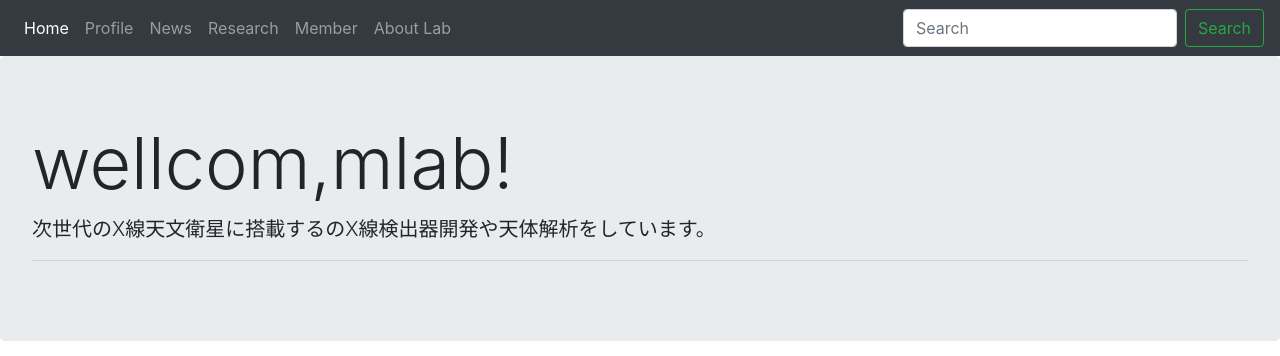
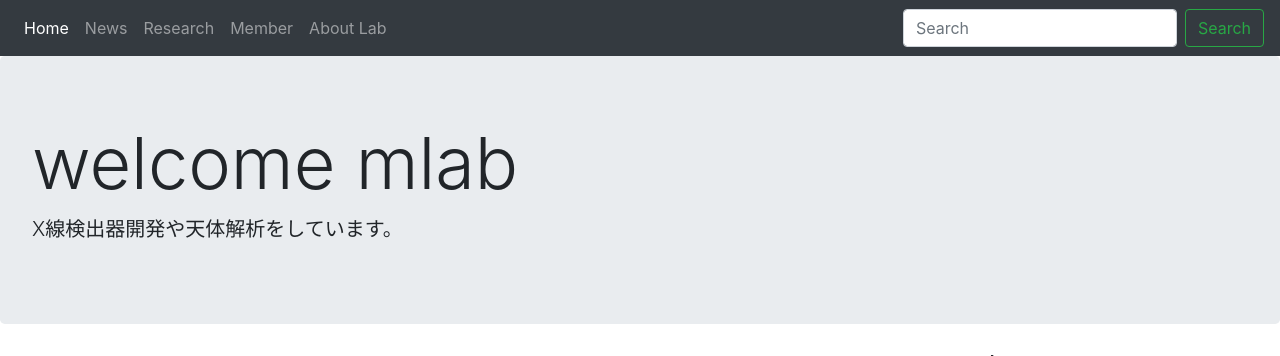
Before and after one commit to soimyy/mlab_homepage, a Django app: page /news/ in a window 1280 px wide. Shown: the top 356 px of the page. Run offline with Django 3.2, Linux system fonts and the light colour scheme; data comes from the database, SQL or seed files in the repository; some libraries are stand-ins or nearby versions.

Commit message:
version2

```diff
--- a/homepage/homepage/settings.py
+++ b/homepage/homepage/settings.py
@@ -25,7 +25,7 @@ SECRET_KEY = '8sda1qj@whimfynh9s*-4-a^%!ng031(ug=j)e(3#%lr%+_81-'
 # SECURITY WARNING: don't run with debug turned on in production!
 DEBUG = True
 
-ALLOWED_HOSTS = []
+ALLOWED_HOSTS = ["127.0.0.1","localhost","192.168.100.100"]
 
 
 # Application definition
@@ -123,3 +123,7 @@ USE_TZ = True
 # https://docs.djangoproject.com/en/2.0/howto/static-files/
 
 STATIC_URL = '/static/'
+STATIC_ROOT = os.path.join(BASE_DIR, "static")
+
+MEDIA_ROOT = os.path.join(BASE_DIR,'media')
+MEDIA_URL = '/media/'
--- a/homepage/homepage/urls.py
+++ b/homepage/homepage/urls.py
@@ -15,6 +15,8 @@ Including another URLconf
 """
 from django.contrib import admin
 from django.urls import path,include
+from django.conf.urls.static import static
+from django.conf import settings
 
 urlpatterns = [
     path('admin/', admin.site.urls),
@@ -24,3 +26,5 @@ urlpatterns = [
     path('lab/',include('lab.urls'),),
     path('news/',include('news.urls'),),
 ]
+
+urlpatterns += static(settings.MEDIA_URL,document_root=settings.MEDIA_ROOT)
--- a/homepage/member/models.py
+++ b/homepage/member/models.py
@@ -22,6 +22,7 @@ year = str(timezone.now()).split("-")[0]
 month = str(timezone.now()).split("-")[1]
 
 class Member(models.Model):
+
     def current_year(year,month):
         if month == month in list_year:
             year = str(int(year) - 1)
@@ -29,11 +30,12 @@ class Member(models.Model):
 
     name = models.CharField("氏名",max_length=20)
     publish_name = models.CharField("公開する名前",max_length=20)
+    birthplace = models.CharField("出身地",max_length=20,blank=True)
     position = models.CharField("身分",blank=False,max_length=3,choices=POSITION_CHOICES,default="")
     current_year = models.CharField("現在の年度",blank=False,max_length=4,default=year)
     assigned_year = models.CharField("配属された年度",blank=False,max_length=4,default="")
-    progress = models.CharField("進路",blank=False,max_length=50,default="")
-    text = models.CharField("一言",blank=False,max_length=100,default="")
+    progress = models.CharField("進路",blank=True,max_length=50,default="宮崎大学工学部→")
+    hobby = models.CharField("趣味",blank=True,max_length=100,default="")
     created_at = models.DateTimeField('作成日',default=timezone.now)
 
     def __str__(self):
--- a/homepage/news/models.py
+++ b/homepage/news/models.py
@@ -1,5 +1,6 @@
 from django.db import models
 from django.utils import timezone
+
 
 class Category(models.Model):
     '''カテゴリ'''
@@ -15,9 +16,11 @@ class Post(models.Model):
 
     title = models.CharField('タイトル',max_length=255)
     text = models.TextField('本文')
-    created_at = models.DateTimeField('作成日',default=timezone.now)
-    # img = 画像を追加する、サムネイルの表示
+    image = models.ImageField('写真',upload_to='media/',blank=True,)
     category = models.ForeignKey(Category,verbose_name='カテゴリ',on_delete=models.PROTECT)
+    # date = str(timezone.now()).replace("-",".").split(" ")[0]
+    # created_at = models.CharField('作成日',max_length=20,default=date)
+    created_at = models.DateTimeField('作成日',max_length=20,default=timezone.now)
 
     def __str__(self):
         return self.title
--- a/homepage/news/templates/news/base.html
+++ b/homepage/news/templates/news/base.html
@@ -1,7 +1,9 @@
+{% load static %}
+
 <!doctype html>
 <html lang="ja">
   <head>
-    <title>森研究室</title>
+    <title>mlab</title>
 
     <!-- Required meta tags -->
     <meta charset="utf-8">
@@ -9,37 +11,38 @@
 
     <!-- Bootstrap CSS -->
     <link rel="stylesheet" href="https://stackpath.bootstrapcdn.com/bootstrap/4.1.3/css/bootstrap.min.css" integrity="sha384-MCw98/SFnGE8fJT3GXwEOngsV7Zt27NXFoaoApmYm81iuXoPkFOJwJ8ERdknLPMO" crossorigin="anonymous">
-    {% block extracss %}{% endblock %}
+
+    <!-- Google fonts -->
+    <link href="https://fonts.googleapis.com/css?family=Noto+Sans+JP" rel="stylesheet">
+    <link href="https://fonts.googleapis.com/css?family=Roboto" rel="stylesheet">
+    <link rel="stylesheet" href="{% static 'css/news.css' %}">
+
+    {% block extracss %}
+    {% endblock %}
 
     <!-- <title>{% block title%}{% endblock %}</title> -->
   </head>
-  <body>
-    <!-- <nav class="navbar navbar-expand-lg navbar-light bg-light"> -->
-    <nav class="navbar navbar-expand-lg navbar-dark bg-dark">
-      <!-- <a class="navbar-brand" href="#">news</a>
-      <button class="navbar-toggler" type="button" data-toggle="collapse" data-target="#navbarSupportedContent" aria-controls="navbarSupportedContent" aria-expanded="true" aria-label="Toggle navigation">
-        <span class="navbar-toggler-icon"></span>
-      </button> -->
-
+  <body class="news">
+    <nav class="navbar navbar-expand navbar-dark bg-dark">
       <div class="navbar-collapse collapse show" id="navbarSupportedContent" style="">
         <ul class="navbar-nav mr-auto">
           <li class="nav-item active">
-            <a class="nav-link" href="{% url 'news:index' %}">Home</a>
+            <a class="nav-link" href="{% url 'news:top' %}">Home</a>
           <li>
-          <li class="nav-item">
+          <!-- <li class="nav-item">
             <a class="nav-link" href="# ">Profile</a>
-          </li>
+          </li> -->
           <li class="nav-item">
             <a class="nav-link" href="{% url 'news:index' %}">News</a>
           </li>
           <li class="nav-item">
-            <a class="nav-link" href="#">Research</a>
+            <a class="nav-link" href="{% url 'research:index' %}">Research</a>
           </li>
           <li class="nav-item">
-            <a class="nav-link" href="#">Member</a>
+            <a class="nav-link" href="{% url 'member:index' %}">Member</a>
           </li>
           <li class="nav-item">
-            <a class="nav-link" href="#">About Lab</a>
+            <a class="nav-link" href="{% url 'lab:index' %}">About Lab</a>
           </li>
           {% if user.is_superuser %}
           <li class="nav-item">
@@ -55,40 +58,51 @@
     </nav>
 
     <div class="jumbotron">
-      <h1 class="display-3">wellcom,mlab!</h1>
-        <p class="lead">次世代のX線天文衛星に搭載するのX線検出器開発や天体解析をしています。</p>
-          <hr class="my-2">
-      <!-- <p>It uses utility classes for typography and
-         spacing to space content out within the larger container.</p> -->
-      <!-- <p class="lead"> -->
-        <!-- <a class="btn btn-primary btn-lg" href="#!" role="button">someaction</a> -->
-        </p>
+        <h1 class="display-3">welcome mlab </h1>
+        <p class="lead">X線検出器開発や天体解析をしています。</p>
     </div>
 
     <div class="container">
       <div class="row">
         <div class="col-md-8">
           {% block content %}
+          {% for post in post_list %}
+          <div class="card mb-3">
+            <a class="text-dark btn" href="{% url 'news:detail' post.pk %}">
+              <div class="card-body">
+                <p>
+                  <img src="{{ post.image.url }}" align="left" alt="写真" width="200" height="200">
+                  <h3>{{ post.title }}</h3>
+                </p>
+                <class="card-text">
+                  <p>{{ post.text | truncatechars:20 }}</p>
+                  <p><font color="#666666">{{ post.created_at }} {{ post.category }}</font></p>
+                </p>
+              </div>
+            </a>
+          </div>
+          {% endfor %}
           {% endblock %}
         </div>
+
         <div class="col-md-4">
           <ul class="list-group">
             <h4 class="text-center">目次 | Contents</h4>
-            <li class="list-group-item"><a href="{% url 'news:index' %}">ホーム   | Home</a></li>
+            <li class="list-group-item"><a href="{% url 'news:top' %}">ホーム   | Home</a></li>
             <li class="list-group-item"><a href="{% url 'news:index' %}">ニュース | News</a></li>
-            <li class="list-group-item">研究内容 | Research</li>
+            <li class="list-group-item"><a href="{% url 'research:index' %}">研究内容 | Research</a></li>
             <li class="list-group-item"><a href="{% url 'member:index' %}">メンバー | Member</a></li>
-            <li class="list-group-item">研究室   | Aount Lab</li>
+            <li class="list-group-item"><a href="{% url 'lab:index' %}">研究室について   | Aount Lab</a></li>
           </ul>
-          <h1></h1>
+          <br></br>
           <ul class="list-group">
             <!-- <li class="list-group-item">カテゴリー一覧</li> -->
             <h4 class="text-center">カテゴリー一覧</h4>
             {%  for category in category_list %}
-            <li class="list-group-item"><a href="{% url 'news:category' category.pk %}">{{ category }}</li>
+            <li class="list-group-item"><a href="{% url 'news:category' category.pk %}">{{ category }}</a></li>
             {% endfor %}
           </ul>
-
+          <br></br>
         </div>
       </div>
     </div>
--- a/homepage/news/templates/news/post_detail.html
+++ b/homepage/news/templates/news/post_detail.html
@@ -7,7 +7,8 @@
   <div class="card-body">
     <h2 class="card-header bg-dark text-white">{{ post.title }}</h2>
     <div class="card-body">
-      <p>{{ post.created_at }},{{ post.category }}</p>
+      <p>{{ post.created_at }} {{ post.category }}</p>
+      <p><img src="{{ post.image.url }}" alt="写真" align="center" width="600" height="400"/></p>
       {{ post.text | linebreaksbr | urlize }}
     </div>
   </div>
--- a/homepage/news/templates/news/post_list.html
+++ b/homepage/news/templates/news/post_list.html
@@ -3,18 +3,18 @@
 {% block content %}
 {% for post in post_list %}
 <div class="card mb-3">
-  <!-- <img class="card-img-top" src="/images/pathToYourImage.png" alt="Card image cap"> -->
-  <div class="card-body">
-    <h2 class="card-header bg-dark text-white">{{ post.title }}</h2>
+  <a href="{% url 'news:detail' post.pk %}">
     <div class="card-body">
-      <p>{{ post.created_at }},{{ post.category }}</p>
-    <!-- <p class="card-text">
-      Some quick example text to build on the card title
-      and make up the bulk of the card's content.
-    </p> -->
-      <a href="{% url 'news:detail' post.pk %}" class="btn btn-dark">続きを読む</a>
+      <p>
+        <img src="{{ post.image.url }}" align="left" alt="写真" width="300" height="200">
+        <h3>{{ post.title }}</h3>
+      </p>
+      <class="card-text">
+        <p>{{ post.text | linebreaksbr | truncatechars:20 }}</p>
+        <p><font color="#666666">{{ post.created_at }} {{ post.category }}</font></p>
+      </p>
     </div>
-  </div>
+  </a>
 </div>
 {% endfor %}
 
--- a/homepage/news/views.py
+++ b/homepage/news/views.py
@@ -5,10 +5,12 @@ from django.db.models import Q
 
 class TemplateView(generic.ListView):
     model = Post
-    # template_name = 'news/top.html'
+    template_name = 'news/top.html'
 
-    def get_queryset(self):
-        return Post.objects.order_by('-created_at')
+    def get_context_data(self, **kwargs):
+        context = super().get_context_data(**kwargs) # はじめに継承元のメソッドを呼び出す
+        context["post_list"] = Post.objects.order_by('-created_at')[:3]
+        return context
 
 # Create your views here.
 class IndexView(generic.ListView):
--- a/homepage/research/templates/research/research_list.html
+++ b/homepage/research/templates/research/research_list.html
@@ -1,8 +1,8 @@
-{% extends 'member/base.html' %}
+{% extends 'news/base.html' %}
 
 {% block content %}
 {% for research in research_list %}
 <h3>{{ research.title }}</h3>
-<p>{{ research.text }}</p>
+<p>{{ research.text | linebreaksbr | urlize }}</p>
 {% endfor %}
 {% endblock %}
```
Also changed, not shown: homepage/lab/template/lab/lab_list.html (deleted, +0 -8 lines), homepage/lab/views.py (+11 -0 lines), homepage/member/templates/member/member_list.html (+16 -9 lines), homepage/member/views.py (+9 -1 lines), homepage/news/templates/news/top.html (+57 -42 lines), homepage/db.sqlite3.
